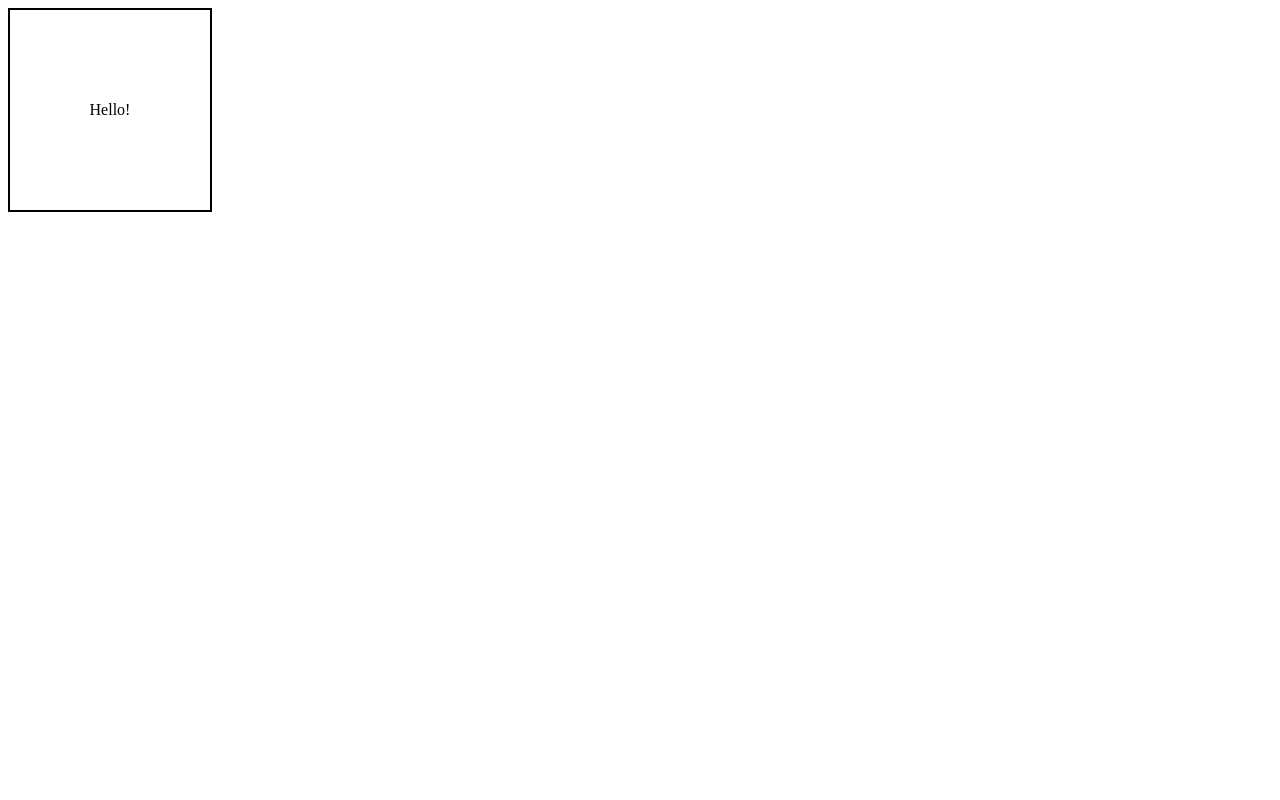
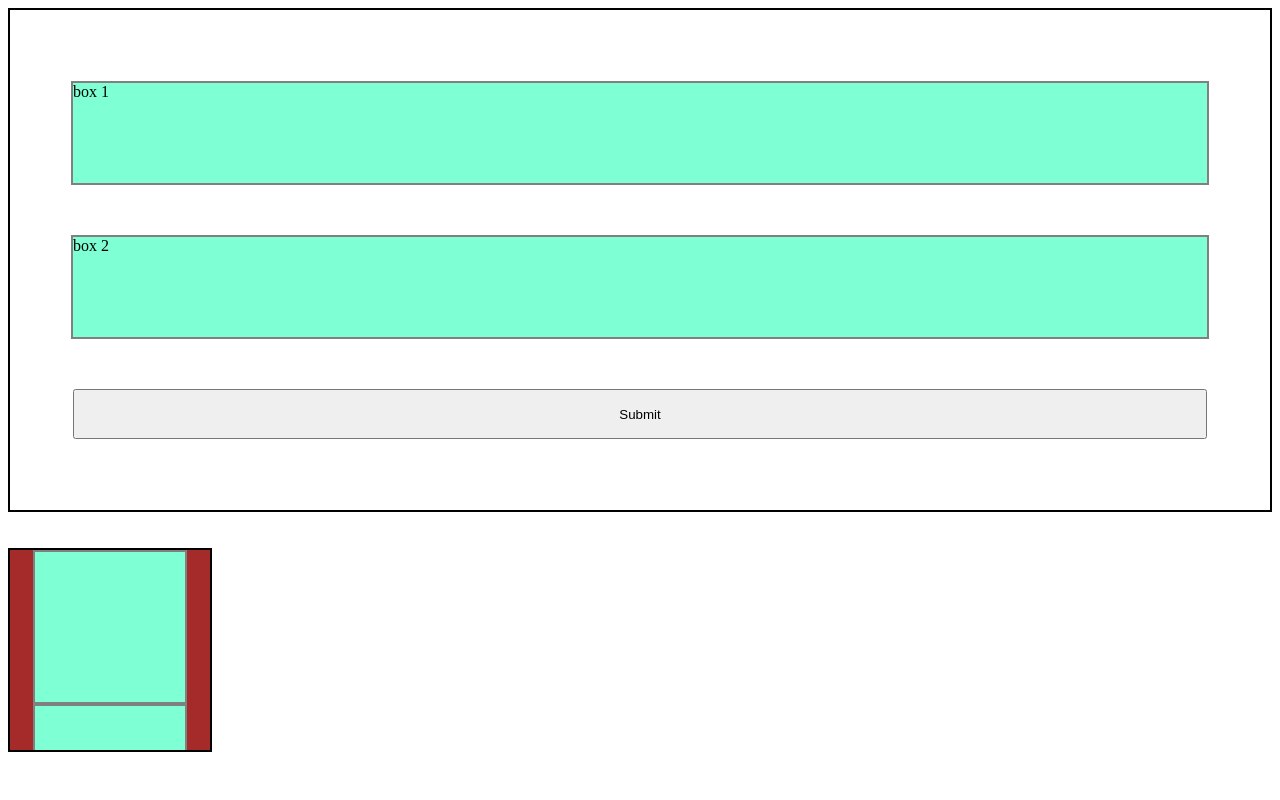
Before and after one commit to Ashurai84/ITM_HTML_PRACTISE, a plain HTML site: page may_15.html in a window 1280 px wide. Drawn offline with Linux system fonts and the light colour scheme.

Commit message:
use of justify content and  and overflow for scroll bar

```diff
--- a/may_15.html
+++ b/may_15.html
@@ -1,14 +1,79 @@
-<div class="box">
-  <p>Hello!</p>
-</div>
+<html>
+    <head>
+        <title></title>
+        <style>
+            .container{
+                border: 2px solid black;
+                height: 500px;
+                display: flex;
+                align-items: center;
+                justify-content: center;
+                flex-direction: column;
+            }
+            .div1{
+                border: 2px solid gray;
+                width: 90%;
+                height: 100px;
+                margin-bottom: 50px;
+                background-color: aquamarine;
+            }
+            .div2{
+                border: 2px solid gray;
+                width: 90%;
+                height: 100px;
+                margin-bottom: 50px;
+                background-color: aquamarine;
+            }
+            button{
+                width: 90%;
+                height: 50px;
+            }
+            .container2{
+                height: 200px;
+                width: 200px;
+                background-color: brown;
+                border: 2px solid black;
+                overflow:  auto;
 
-<style>
-  .box {
-    width: 200px;
-    height: 200px;
-    border: 2px solid black;
-    display:   flex;
-    justify-content: center;
-    align-items: center;
-  }
-</style>
+
+
+
+
+
+
+            }
+            .div3{
+                border: 2px solid gray;
+                width: 150px;
+                height: 150px;
+                background-color: aquamarine;
+                justify-content: center;
+                margin: auto;
+
+            }
+            .div4{
+                border: 2px solid gray;
+                width: 150px;
+                height: 150px;
+                background-color: aquamarine;
+                justify-content: left;
+                  margin: auto;
+
+            }
+        </style>
+    </head>
+    <body>
+        <div class="container">
+            <div class="div1">box 1</div>
+            <div class="div2">box 2</div>
+            <button>Submit</button>
+        </div>
+
+
+        <br><br>
+        <div class="container2">
+            <div class="div3"></div>
+            <div class="div4"></div>
+        </div>
+    </body>
+</html>
```
